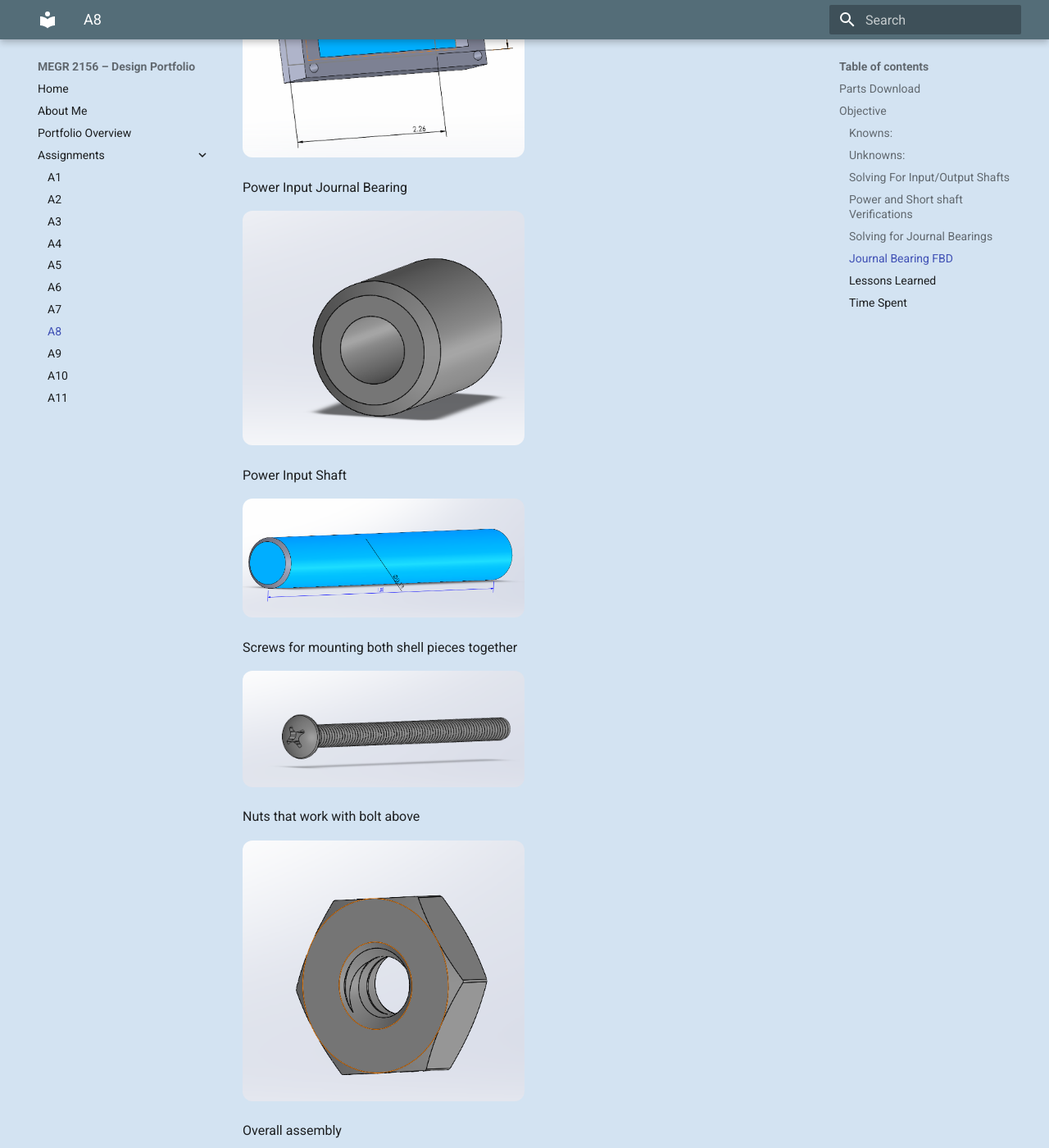
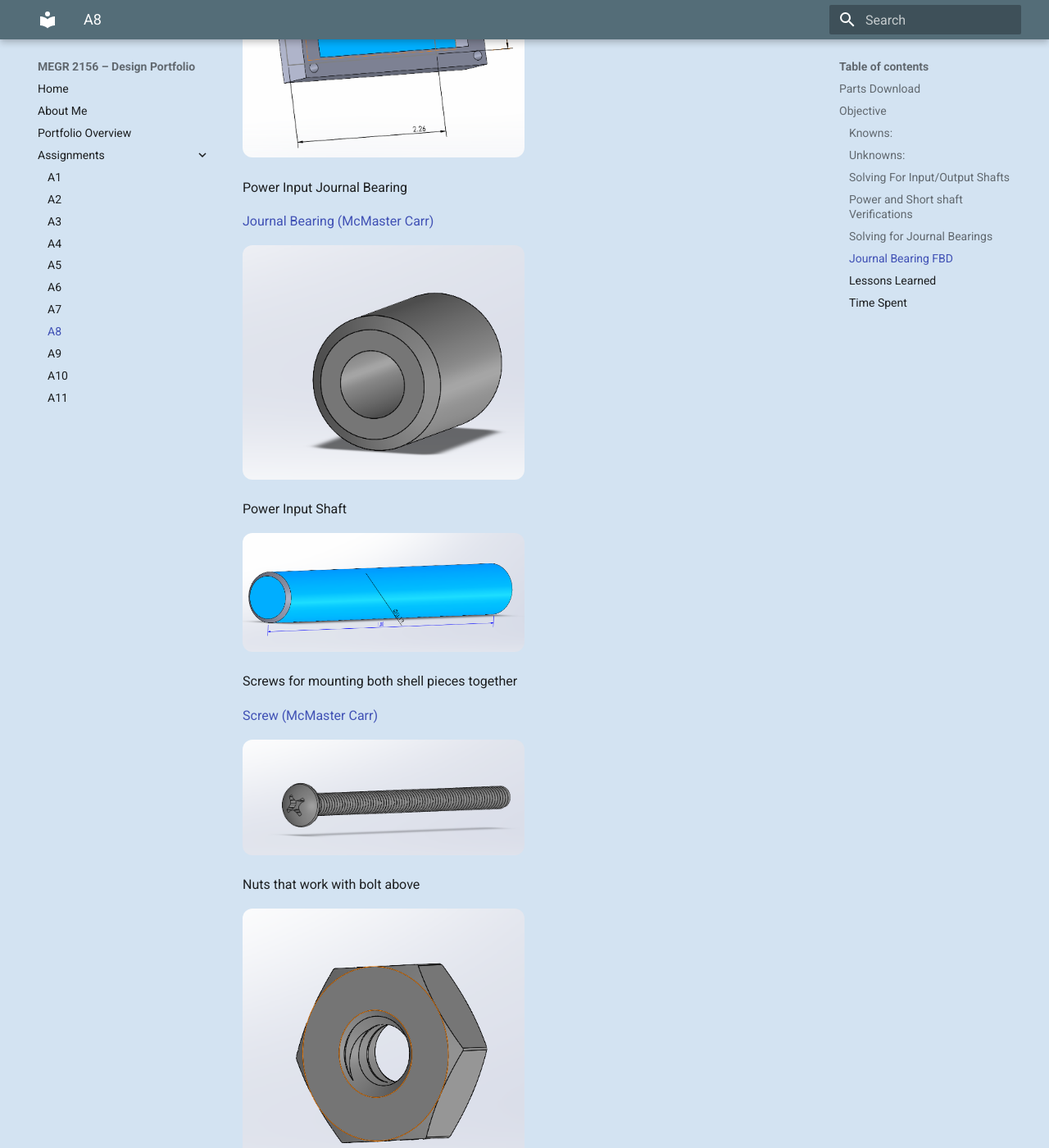
Before and after one commit to Noah-DiMenna/megr2156-portfolio, an MkDocs documentation site: the page built from docs/assignments/A08/index.md, in a window 1280 px wide and 1400 px high, scrolled down 5229 px. Shown: the whole window at 82% size. Built offline with MkDocs 1.6.1 and Material for MkDocs 9.7.7, drawn with Linux system fonts in a browser that asks for light colours.

Commit message:
Update index.md with external resource links
Added links to external resources for journal bearing and screws.

```diff
--- a/docs/assignments/A08/index.md
+++ b/docs/assignments/A08/index.md
@@ -79,6 +79,8 @@ Power Input Shell
 
 Power Input Journal Bearing
 
+<a href="https://example.com">Journal Bearing (McMaster Carr)</a>
+
 <img src="A8-3 (8).png" style="border-radius: 12px; width: 50%;">
 
 Power Input Shaft
@@ -86,6 +88,8 @@ Power Input Shaft
 <img src="A8-3 (9).png" style="border-radius: 12px; width: 50%;">
 
 Screws for mounting both shell pieces together
+
+<a href="https://example.com](https://www.mcmaster.com/91772A508/)">Screw (McMaster Carr)</a>
 
 <img src="A8-3 (10).png" style="border-radius: 12px; width: 50%;">
 
```
